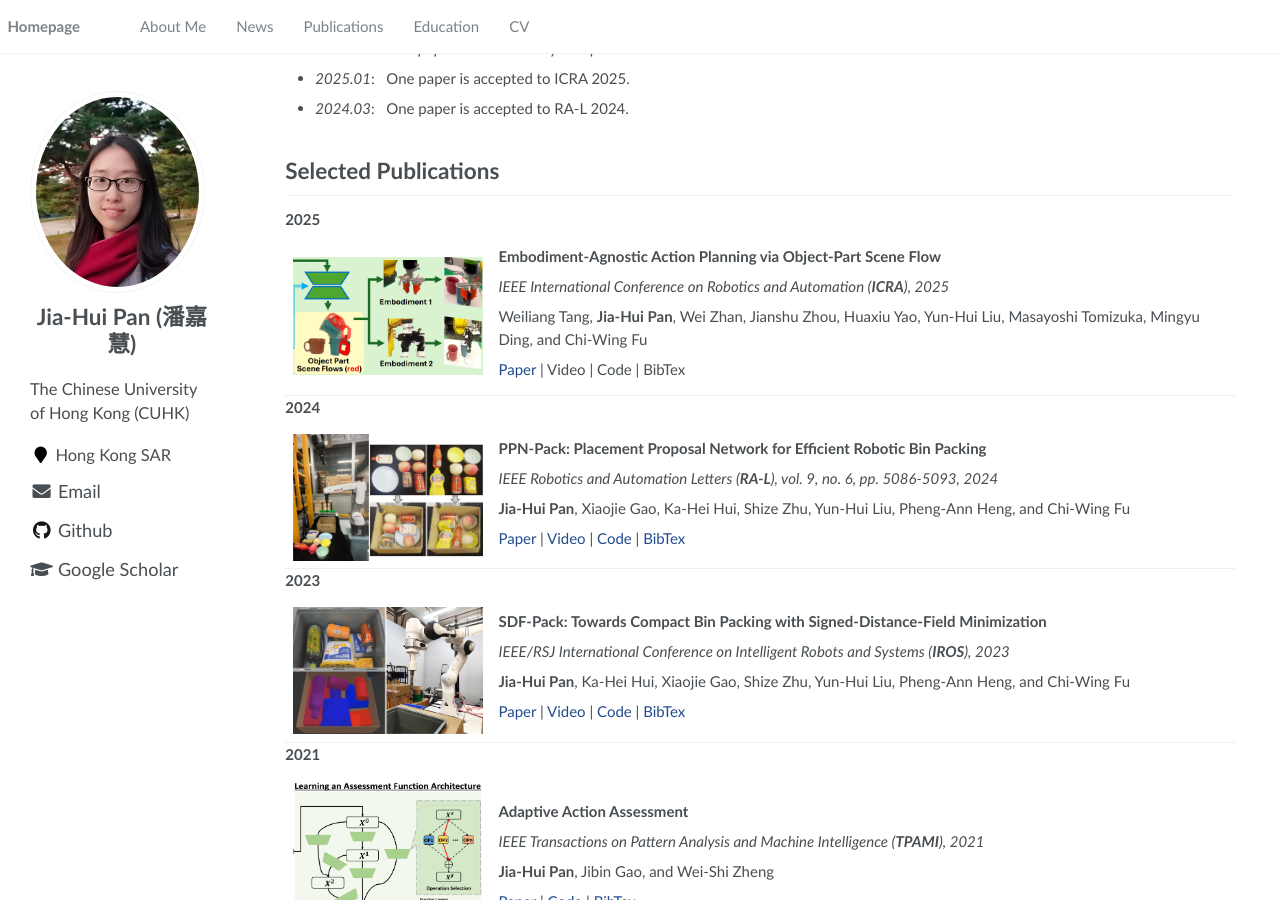
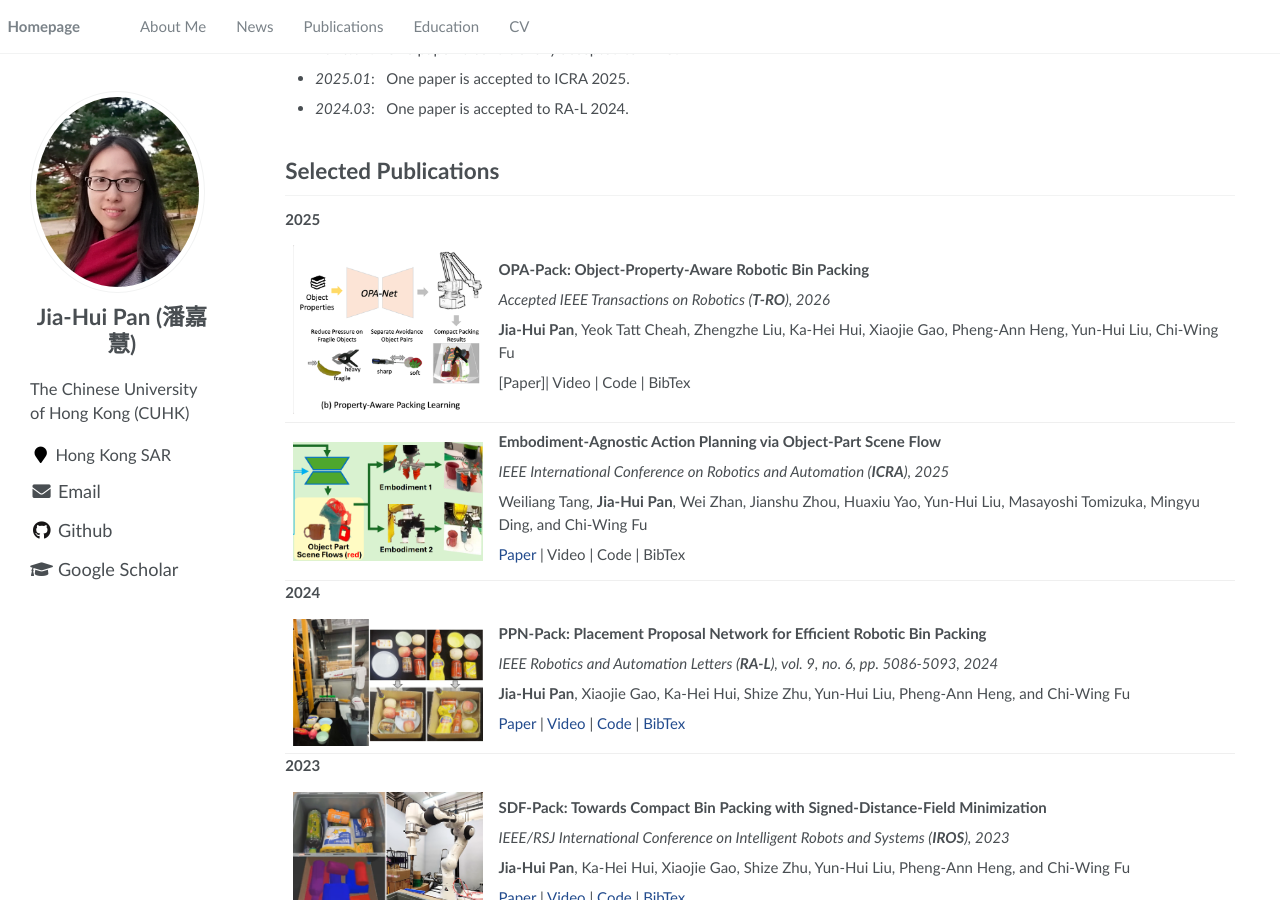
Before and after one commit to kwpoon/kwpoon.github.io, a Jekyll site: the page built from _pages/about.md, in a window 1280 px wide and 900 px high, scrolled down 305 px. Built offline with Jekyll 4.4.1, drawn with Linux system fonts in a browser that asks for light colours.

Commit message:
Update about.md

```diff
--- a/_pages/about.md
+++ b/_pages/about.md
@@ -33,17 +33,16 @@ I am a final-year Ph.D. student at the Department of Computer Science and Engine
 **2025**
 <!-- ######################################################### -->
 
-<!--<div class='paper-box'><div class='paper-box-image'><img src='../collections/2025_OPA_Pack/OPA_Pack.png' alt="sym" width="100%"></div>
+<div class='paper-box'><div class='paper-box-image'><img src='../collections/2025_OPA_Pack/OPA_Pack.png' alt="sym" width="100%"></div>
 <div class='paper-box-text' markdown="1">
 
 **OPA-Pack: Object-Property-Aware Robotic Bin Packing**
 
-*Conditionally Accepted (**T-RO**), 2025*
+*Accepted IEEE Transactions on Robotics (**T-RO**), 2026*
 
 **Jia-Hui Pan**, Yeok Tatt Cheah, Zhengzhe Liu, Ka-Hei Hui, Xiaojie Gao, Pheng-Ann Heng, Yun-Hui Liu, Chi-Wing Fu
 
 [Paper]\| Video \| Code \| BibTex <strong><span class='show_paper_citations' data='c0UQD6oAAAAJ:W7OEmFMy1HYC'></span></strong>
-</div>
 </div>
 </div>
 
```
